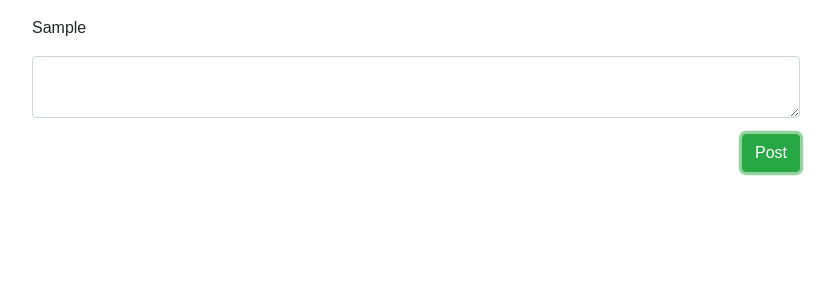
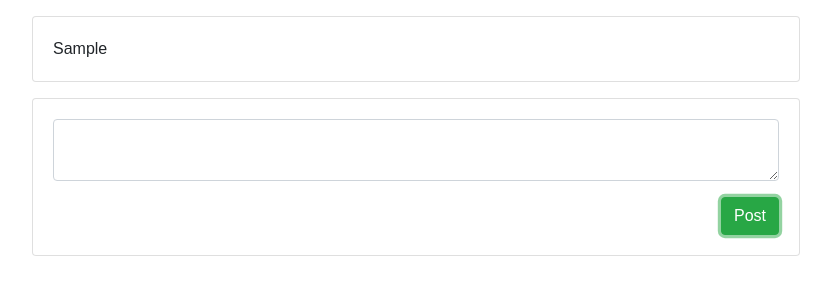
Before and after one commit to Cook1619/Chirper2, a React (Create React App) app: page / in a window 1280 px wide. Both pictures are taken after typing "Sample" into the empty fields and a click on the button "Post". Shown: the top 300 px of the page, without its empty margins (224-1059 px from the left). Built offline with nearby package versions, Linux system fonts and the light colour scheme.

Commit message:
Needs better styling and the static posts added

```diff
--- a/src/Post/component/Post.jsx
+++ b/src/Post/component/Post.jsx
@@ -1,8 +1,8 @@
 import React from 'react';
 
 const Post = (props) => (
-    <div className="panel panel-default post-body">
-        <div className="panel-body">
+    <div className="card post-body">
+        <div className="card-body">
             {props.postBody}
       </div>
     </div>
--- a/src/PostEditor/component/PostEditor.jsx
+++ b/src/PostEditor/component/PostEditor.jsx
@@ -22,8 +22,8 @@ class PostEditor extends Component {
     }
     render() {
         return (
-            <div className="panel panel-default post-editor">
-                <div className="panel-body">
+            <div className="card post-editor">
+                <div className="card-body">
                     <textarea className="form-control post-editor-input" value={this.state.newPostBody} onChange={this.handlePostEditorInputChange} />
                     <button className="btn btn-success post-editor-button" onClick={this.createPost}>Post</button>
                 </div>
```
